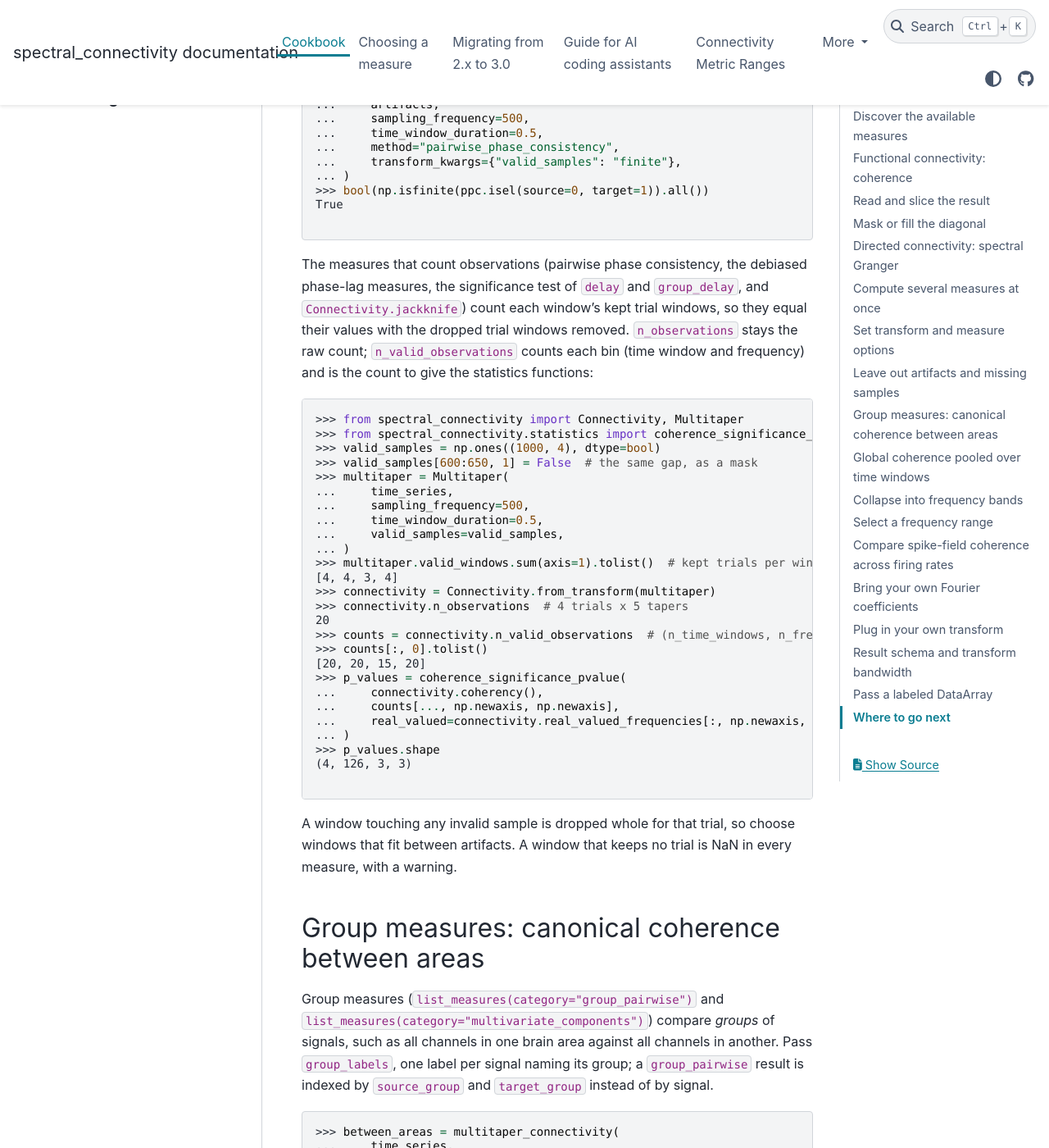
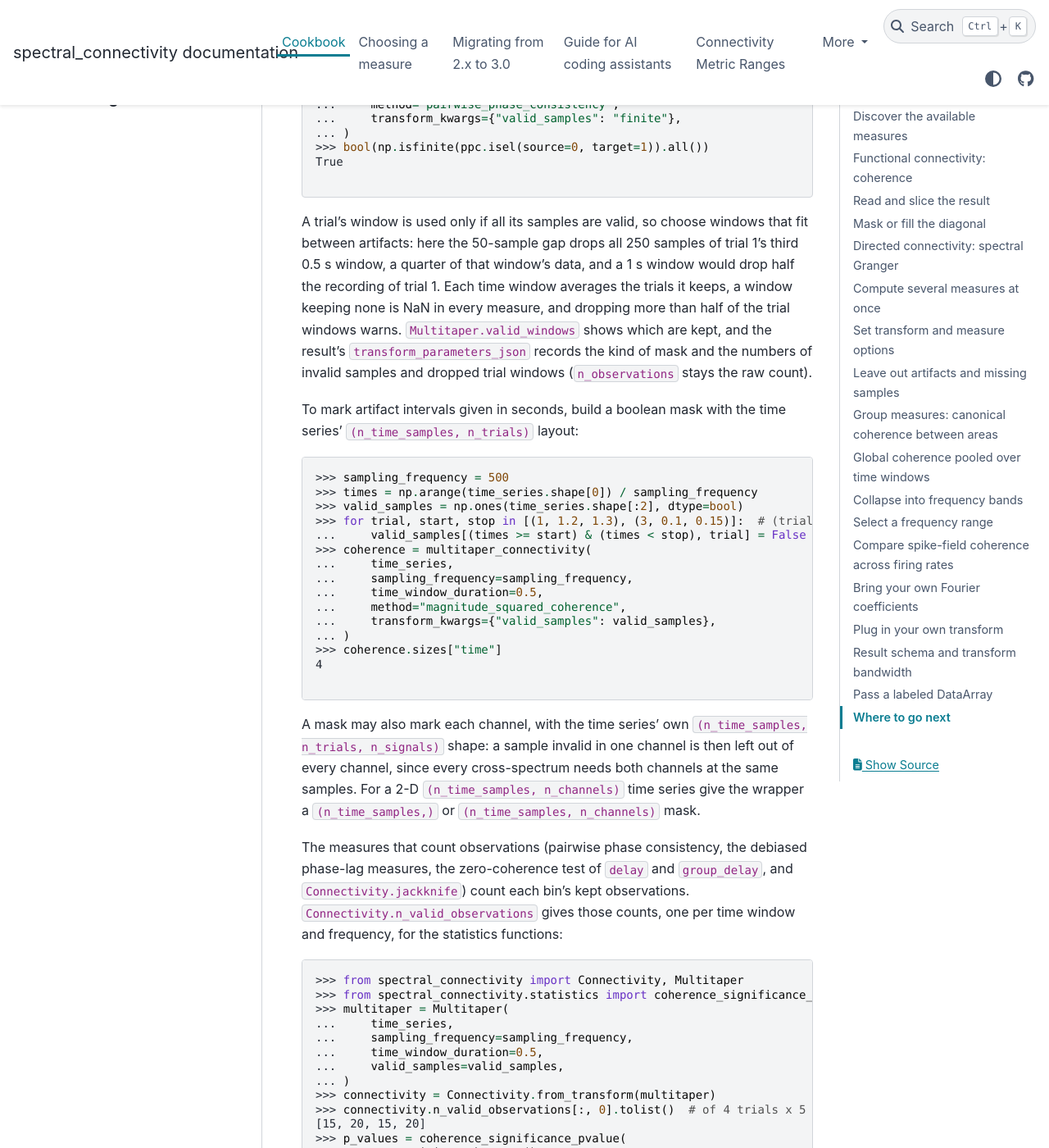
Before and after one commit to Eden-Kramer-Lab/spectral_connectivity, a Sphinx documentation site: the page built from docs/cookbook.md, in a window 1280 px wide and 1400 px high, scrolled down 6155 px. Shown: the whole window at 82% size. Built offline with Sphinx 7.4.7 and the PyData theme 0.15.4, drawn with Linux system fonts in a browser that asks for light colours; pages that are not in the unit, such as notebooks, are missing from menus; the version number could not be read and is left out; some of the changed text lies outside the part shown.

Commit message:
Rework the valid_samples docs around building and checking a mask
The cookbook recipe says True keeps a sample, puts the window-choice
rule with its quantified cost right after the first example, builds a
mask from artifact intervals in seconds, covers per-channel masks and
2-D wrapper input, says where a result records what was dropped, and
trims the counts example. The assistant guide gains an artifacts/NaN
pitfall. The changelog bullets are shorter, the Morlet edge-mask change
is listed as the capability it adds, and an older 3.0 entry now says
delay/group_delay refuse only weights that reweight observations.

Co-Authored-By: Claude Opus 5.5 <noreply@anthropic.com>

````diff
--- a/docs/cookbook.md
+++ b/docs/cookbook.md
@@ -272,11 +272,9 @@ mapping to use, and is removed in 4.0.
 ## Leave out artifacts and missing samples
 
 Mark the samples to leave out with `valid_samples`, a `Multitaper` setting
-(so in `transform_kwargs` for the wrapper): `"finite"` leaves out every NaN or
-infinite sample, and a boolean array of shape `(n_time_samples, n_trials)`
-(or the time series' own shape) leaves out the samples marked `False`. A
-trial's window is used only if all its samples are valid; the others are
-dropped from every average, so each time window averages the trials it keeps:
+(so in `transform_kwargs` for the wrapper). `True` marks a sample to **keep**;
+a mask that marks artifacts as `True` must be inverted (`~artifacts`).
+`"finite"` leaves out every NaN or infinite sample:
 
 ```python
 >>> artifacts = time_series.copy()
@@ -293,45 +291,68 @@ True
 
 ```
 
+A trial's window is used only if all its samples are valid, so choose windows
+that fit between artifacts: here the 50-sample gap drops all 250 samples of
+trial 1's third 0.5 s window, a quarter of that window's data, and a 1 s window
+would drop half the recording of trial 1. Each time window averages the trials
+it keeps, a window keeping none is NaN in every measure, and dropping more than
+half of the trial windows warns. `Multitaper.valid_windows` shows which are
+kept, and the result's `transform_parameters_json` records the kind of mask and
+the numbers of invalid samples and dropped trial windows
+(`n_observations` stays the raw count).
+
+To mark artifact intervals given in seconds, build a boolean mask with the time
+series' `(n_time_samples, n_trials)` layout:
+
+```python
+>>> sampling_frequency = 500
+>>> times = np.arange(time_series.shape[0]) / sampling_frequency
+>>> valid_samples = np.ones(time_series.shape[:2], dtype=bool)
+>>> for trial, start, stop in [(1, 1.2, 1.3), (3, 0.1, 0.15)]:  # (trial, s, s)
+...     valid_samples[(times >= start) & (times < stop), trial] = False
+>>> coherence = multitaper_connectivity(
+...     time_series,
+...     sampling_frequency=sampling_frequency,
+...     time_window_duration=0.5,
+...     method="magnitude_squared_coherence",
+...     transform_kwargs={"valid_samples": valid_samples},
+... )
+>>> coherence.sizes["time"]
+4
+
+```
+
+A mask may also mark each channel, with the time series' own
+`(n_time_samples, n_trials, n_signals)` shape: a sample invalid in one channel
+is then left out of every channel, since every cross-spectrum needs both
+channels at the same samples. For a 2-D `(n_time_samples, n_channels)` time
+series give the wrapper a `(n_time_samples,)` or `(n_time_samples, n_channels)`
+mask.
+
 The measures that count observations (pairwise phase consistency, the
-debiased phase-lag measures, the significance test of `delay` and
-`group_delay`, and `Connectivity.jackknife`) count each window's kept trial
-windows, so they equal their values with the dropped trial windows removed.
-`n_observations` stays the raw count; `n_valid_observations` counts each bin
-(time window and frequency) and is the count to give the statistics functions:
+debiased phase-lag measures, the zero-coherence test of `delay` and
+`group_delay`, and `Connectivity.jackknife`) count each bin's kept
+observations. `Connectivity.n_valid_observations` gives those counts, one per
+time window and frequency, for the statistics functions:
 
 ```python
 >>> from spectral_connectivity import Connectivity, Multitaper
 >>> from spectral_connectivity.statistics import coherence_significance_pvalue
->>> valid_samples = np.ones((1000, 4), dtype=bool)
->>> valid_samples[600:650, 1] = False  # the same gap, as a mask
 >>> multitaper = Multitaper(
 ...     time_series,
-...     sampling_frequency=500,
+...     sampling_frequency=sampling_frequency,
 ...     time_window_duration=0.5,
 ...     valid_samples=valid_samples,
 ... )
->>> multitaper.valid_windows.sum(axis=1).tolist()  # kept trials per window
-[4, 4, 3, 4]
 >>> connectivity = Connectivity.from_transform(multitaper)
->>> connectivity.n_observations  # 4 trials x 5 tapers
-20
->>> counts = connectivity.n_valid_observations  # (n_time_windows, n_frequencies)
->>> counts[:, 0].tolist()
-[20, 20, 15, 20]
+>>> connectivity.n_valid_observations[:, 0].tolist()  # of 4 trials x 5 tapers
+[15, 20, 15, 20]
 >>> p_values = coherence_significance_pvalue(
 ...     connectivity.coherency(),
-...     counts[..., np.newaxis, np.newaxis],
-...     real_valued=connectivity.real_valued_frequencies[:, np.newaxis, np.newaxis],
+...     connectivity.n_valid_observations[..., np.newaxis, np.newaxis],
 ... )
->>> p_values.shape
-(4, 126, 3, 3)
 
 ```
-
-A window touching any invalid sample is dropped whole for that trial, so
-choose windows that fit between artifacts. A window that keeps no trial is NaN
-in every measure, with a warning.
 
 ## Group measures: canonical coherence between areas
 
--- a/docs/llm_guide.md
+++ b/docs/llm_guide.md
@@ -169,6 +169,26 @@ Prefer the wrapper's labeled results so you never index these by hand.
   the `transform_kwargs`/`connectivity_kwargs` mappings for advanced
   settings. Each old form still works through 3.x with a
   `DeprecationWarning`.
+- **Artifacts and NaN.** Do not let NaN reach the transform: pass
+  `transform_kwargs={"valid_samples": "finite"}`, or a boolean mask that is
+  `True` at the samples to keep (invert an artifact mask with `~`). A trial's
+  window touching an invalid sample is dropped whole, so use windows that fit
+  between artifacts. Give the statistics functions
+  `Connectivity.n_valid_observations`, the per-bin counts, not
+  `n_observations`. See the
+  [recipe](cookbook.md#leave-out-artifacts-and-missing-samples).
+
+  ```python
+  >>> with_gap = time_series.copy()
+  >>> with_gap[500:520, 3] = np.nan  # an artifact in trial 3
+  >>> multitaper_connectivity(
+  ...     with_gap, sampling_frequency=500, time_window_duration=0.5,
+  ...     method="pairwise_phase_consistency",
+  ...     transform_kwargs={"valid_samples": "finite"},
+  ... ).sizes["time"]
+  4
+
+  ```
 - **GPU.** Set `SPECTRAL_CONNECTIVITY_ENABLE_GPU=true` *before* importing the
   package; setting it later has no effect.
 
````
Also changed, not shown: CHANGELOG.md (+23 -39 lines).
